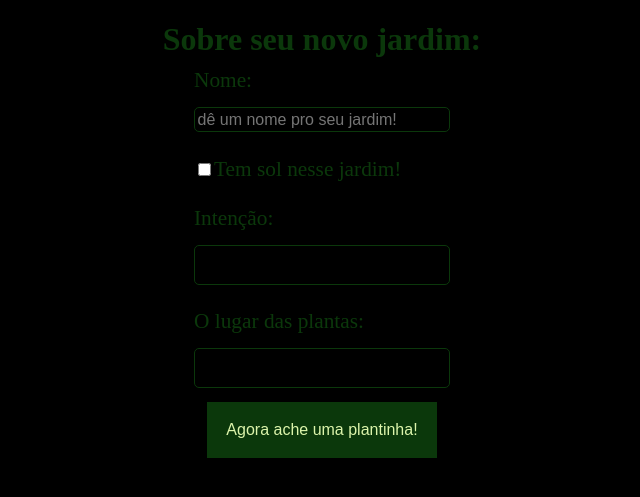
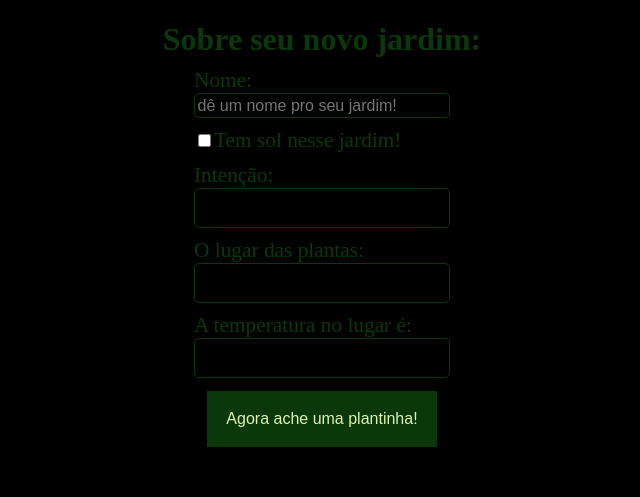
Before and after one commit to carlaque/Plantinhas, a Django app: page /jardim/cadastro/1 in a window 1280 px wide. Shown: the part 112-609 px from the top of the page, without its empty margins (318-958 px from the left). Run offline with Django 3.2, Linux system fonts and the light colour scheme; data that the repository does not hold is empty; parts of the project's set-up code (start-up, migrations or seed data) failed here and were passed over.

Commit message:
criar jardim e sugestao da plantas

```diff
--- a/Plantinhas/website/static/css/styles.css
+++ b/Plantinhas/website/static/css/styles.css
@@ -453,7 +453,6 @@ h1{
 .pag-cad-jardim form{
     display: flex;
     flex-direction: column;
-    height:50vh;
     justify-content: space-between;
     width:20vw;
 }
@@ -473,16 +472,16 @@ h1{
     height: 5vh;
     font-size: 14pt;
     background-color: transparent;
-
 }
 
 .pag-cad-jardim button{
     align-self: center;
     background-color: #0B380B;
+    border: none;
     color: #DCF4AB;
-    border: none;
     font-size: 12pt;
     height: 7vh;
+    margin-top:5%;
     width: 90%;
 }
 
--- a/Plantinhas/website/templates/jardim-cadastro.html
+++ b/Plantinhas/website/templates/jardim-cadastro.html
@@ -5,6 +5,7 @@
 <h1>Sobre seu novo jardim:</h1>
 <div class="pag-cad-jardim">
     <form action="" method="post">
+        {% csrf_token %}
 
         <label for="">Nome:</label>
         <input type="text" name="nome" id="" placeholder="dê um nome pro seu jardim!">
@@ -29,6 +30,14 @@
             <option value="Suspensa">Suspensa</option>
         </select>
 
+        <label for="">A temperatura no lugar é:</label>
+        <select name="temperatura" id="busca">
+            <option value="6">Alta</option>
+            <option value="5">Amena</option>
+            <option value="4">Baixa</option>
+            <option value="3">Muito Baixa</option>
+        </select>
+
         <button type="submit">Agora ache uma plantinha!</button>
     </form>
 
--- a/Plantinhas/website/views.py
+++ b/Plantinhas/website/views.py
@@ -7,8 +7,6 @@ from django.db.models import Q
 # Create your views here.
 def index(request):
     return render(request, 'index.html')
-
-
 
 def login(request):
 
@@ -31,11 +29,9 @@ def login(request):
             logado = Usuario.objects.filter(username = user, senha = senha).first()
 
             if logado is not None:
-                #FAZER O REDIRECT PARA A PAGINA DO USUARIO
                 args = {
                     'dados' : logado.codigo
                 }
-                # return render(request, 'usuario.html', args)
                 aux = '/usuario/' + str(logado.codigo)
                 return redirect(aux, args)
             else:
@@ -105,9 +101,6 @@ def plantas(request, codigo):
         intencao = request.GET.get('intencao')
         temp = request.GET.get('temperatura')
 
-
-        # for c in Espaco.objects.filter(codClima=Clima.objects.filter(nome=espaco).first()).distinct():
-        #     p = Planta.objects.filter(codEspaco = c).all()
         plantas = {}
         for p in Espaco.objects.filter(lugar = espaco, codClima = temp).all():
             if nome != '' :
@@ -127,13 +120,18 @@ def plantas(request, codigo):
     }
     return render(request, 'plantas.html', args)
 
-def jardimCad(request, codigo):
-    return render(request, 'jardim-cadastro.html')
 
 def usuario(request, codigo):
     dados = {}
-    if codigo != '':
+    if codigo > 0 :
         dados = Usuario.objects.filter(codigo = codigo).first()
+
+
+    if request.method == 'POST':
+        args = {
+            'dados' : dados
+        }
+        return redirect('/jardim/cadastro/' + str(dados.codigo), args)
 
     jardins = Jardim.objects.filter(codUsuario = 1).first()
 
@@ -142,3 +140,39 @@ def usuario(request, codigo):
         'jardins' : jardins
     }
     return render(request, 'usuario.html', args)
+
+
+
+def jardimCad(request, codigo):
+    dados = {}
+    if codigo > 0 :
+        dados = Usuario.objects.filter(codigo = codigo).first()
+
+
+    if request.method == 'POST':
+        args = {}
+        j = Jardim()
+        j.nome = request.POST['nome']
+        if 'ensolarado' in request.POST:
+            j.ensolarado = True
+            args = {
+                'luz' : True ,
+                'espaco' : request.POST['lugar'] ,
+                'intencao' : request.POST['intencao'],
+                'temperatura' : request.POST['temperatura']
+            }
+        else:
+            args = {
+                'luz' : False ,
+                'espaco' : request.POST['lugar'] ,
+                'intencao' : request.POST['intencao'],
+                'temperatura' : request.POST['temperatura']
+            }
+
+        j.codUsuario = Usuario.objects.filter(codigo = codigo).first()
+        j.save()
+
+        return redirect('/plantas/' + str(dados.codigo) + '?nome=&espaco='+ request.POST['lugar'] + '&intencao=' +  request.POST['intencao'] +  '&temperatura=' +  request.POST['temperatura'])
+
+
+    return render(request, 'jardim-cadastro.html')
```
Also changed, not shown: Plantinhas/website/templates/plantas.html (+5 -2 lines), Plantinhas/website/templates/usuario.html (+6 -3 lines).
